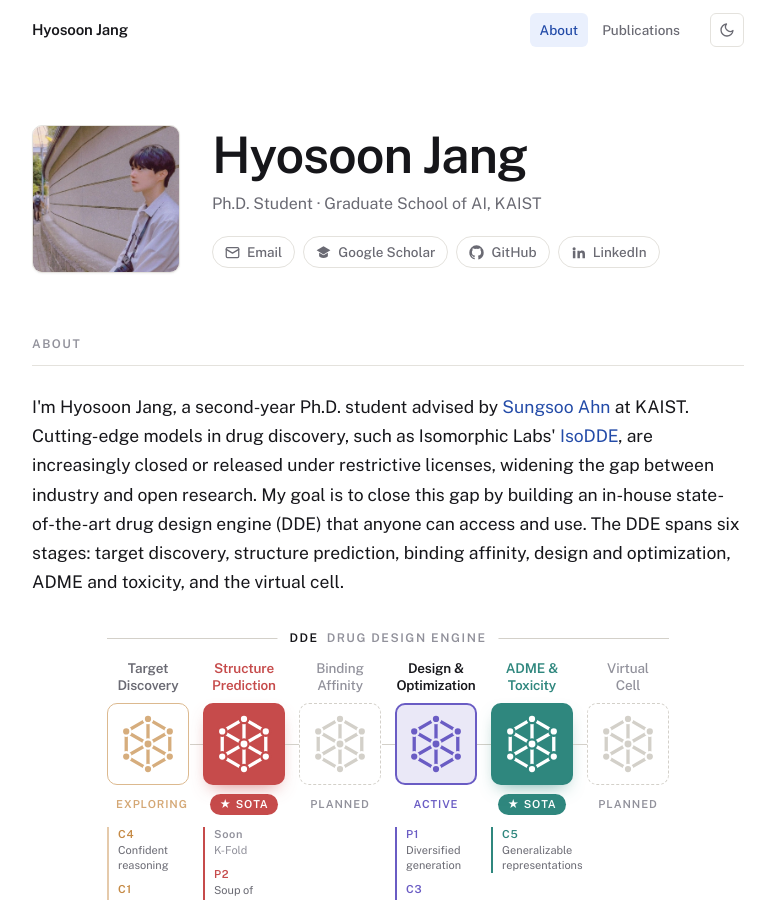
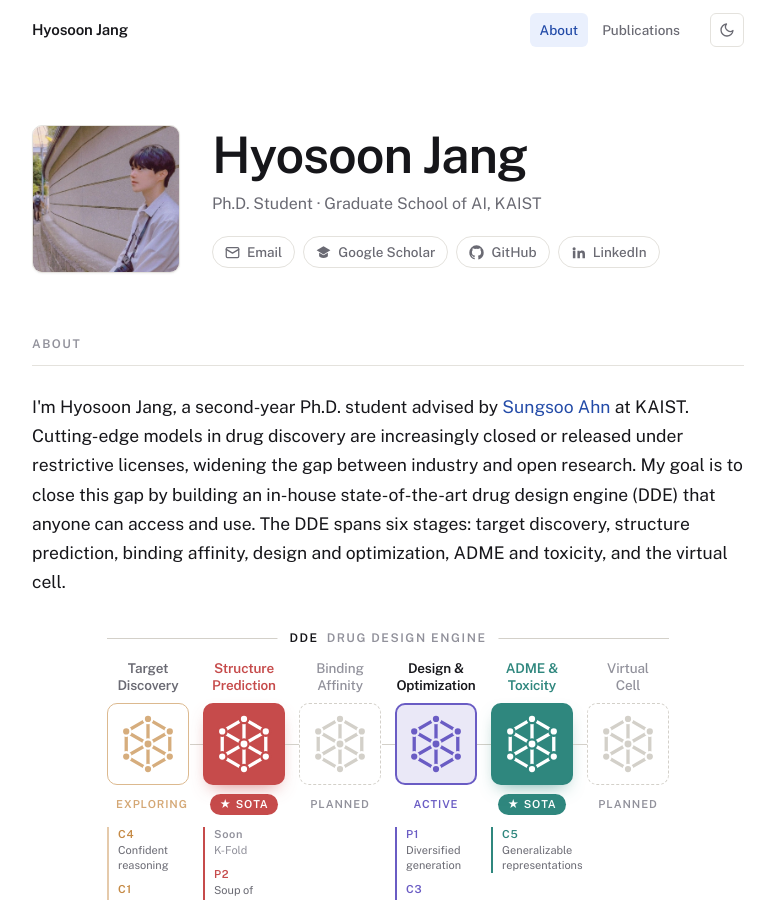
Before and after one commit to hsjang0/hsjang, a Jekyll site: the page built from index.html, in a window 1280 px wide and 900 px high. Shown: the whole window, without its empty margins (252-1027 px from the left). Built offline with Jekyll 4.4.1, drawn with Linux system fonts in a browser that asks for light colours.

Commit message:
Describe the gap without naming a specific system
Co-Authored-By: Claude Opus 5.5 <noreply@anthropic.com>

```diff
--- a/index.html
+++ b/index.html
@@ -54,9 +54,8 @@ title: Home
     <p>
       I'm Hyosoon Jang, a second-year Ph.D. student advised by
       <a href="https://sungsoo-ahn.github.io/" target="_blank" rel="noopener">Sungsoo Ahn</a>
-      at KAIST. Cutting-edge models in drug discovery, such as Isomorphic Labs'
-      <a href="https://isomorphiclabs.com/articles/the-isomorphic-labs-drug-design-engine-unlocks-a-new-frontier" target="_blank" rel="noopener">IsoDDE</a>,
-      are increasingly closed or released under restrictive licenses, widening the
+      at KAIST. Cutting-edge models in drug discovery are increasingly closed or
+      released under restrictive licenses, widening the
       gap between industry and open research. My goal is to close this gap by
       building an in-house state-of-the-art drug design engine
       (DDE) that anyone can access and use.
```
